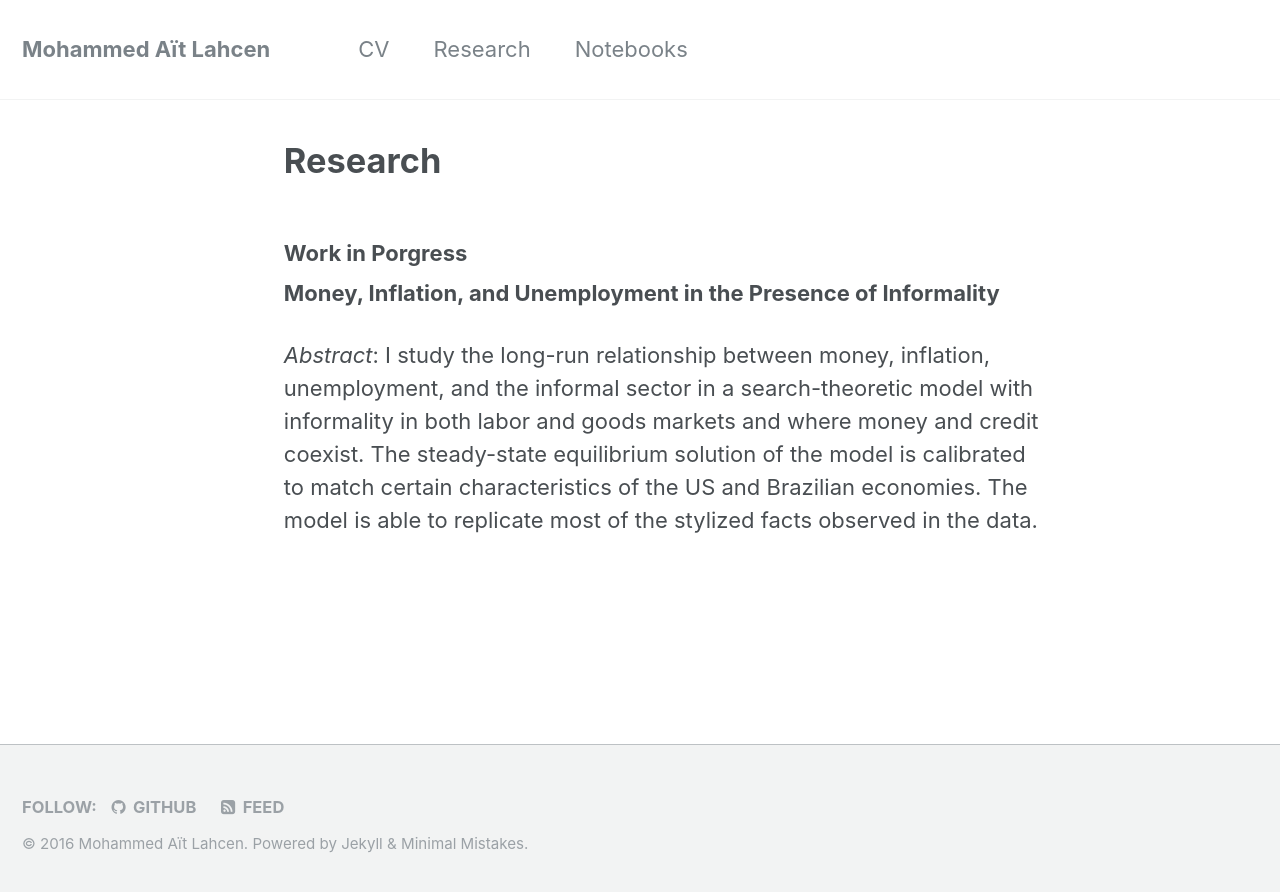
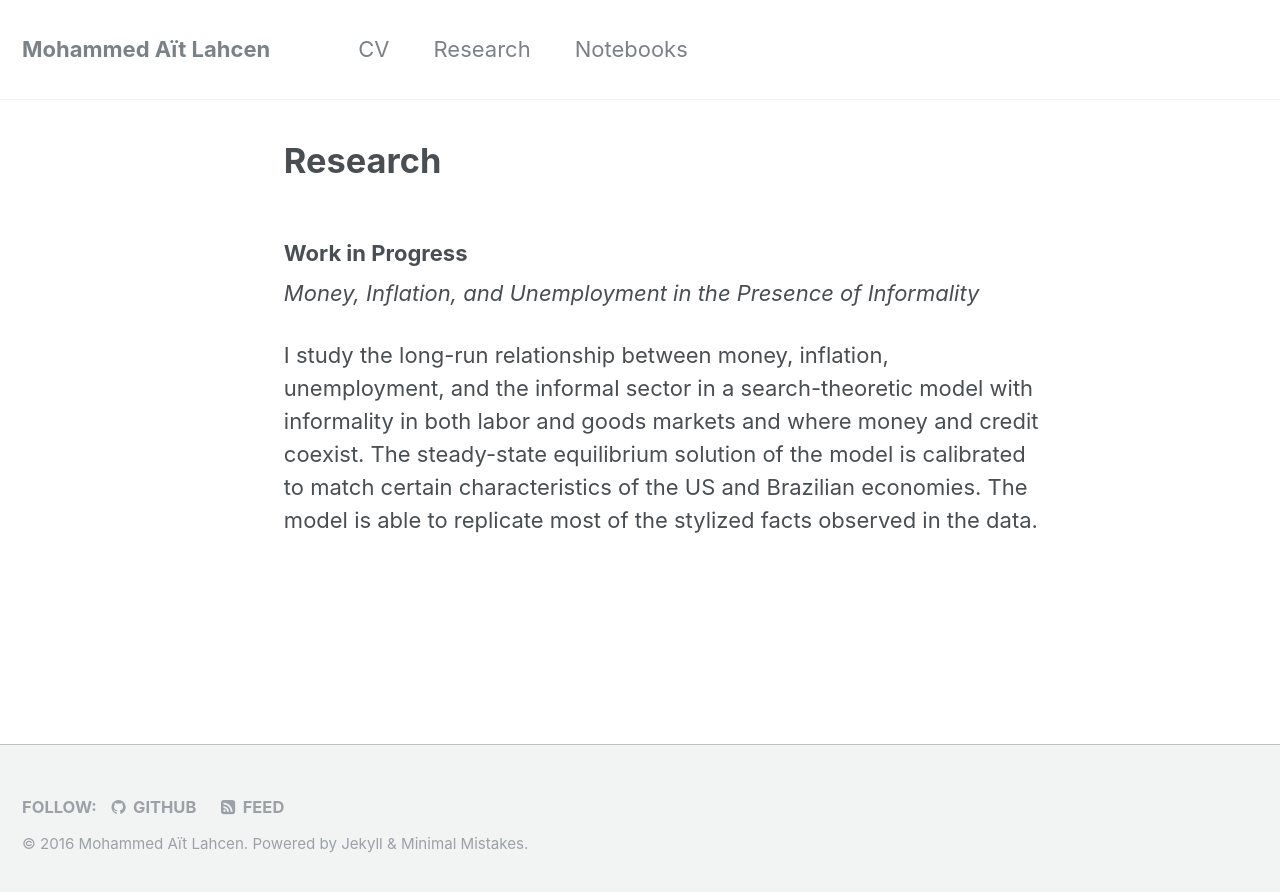
Before and after one commit to maitlahcen/maitlahcen.github.io, a Jekyll site: the page built from _pages/research.md, in a window 1280 px wide. Shown: the top 892 px of the page. Built offline with Jekyll 4.4.1, drawn with Linux system fonts in a browser that asks for light colours.

Commit message:
Update research.md

```diff
--- a/_pages/research.md
+++ b/_pages/research.md
@@ -6,8 +6,9 @@ sitemap: true
 permalink: /research
 ---
 
-### Work in Porgress
+### Work in Progress
 
-**Money, Inflation, and Unemployment in the Presence of Informality**
 
-*Abstract*: I study the long-run relationship between money, inflation, unemployment, and the informal sector in a search-theoretic model with informality in both labor and goods markets and where money and credit coexist. The steady-state equilibrium solution of the model is calibrated to match certain characteristics of the US and Brazilian economies. The model is able to replicate most of the stylized facts observed in the data.
+*Money, Inflation, and Unemployment in the Presence of Informality*
+
+I study the long-run relationship between money, inflation, unemployment, and the informal sector in a search-theoretic model with informality in both labor and goods markets and where money and credit coexist. The steady-state equilibrium solution of the model is calibrated to match certain characteristics of the US and Brazilian economies. The model is able to replicate most of the stylized facts observed in the data.
```
